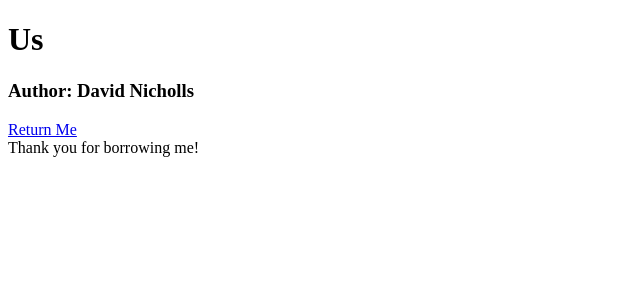
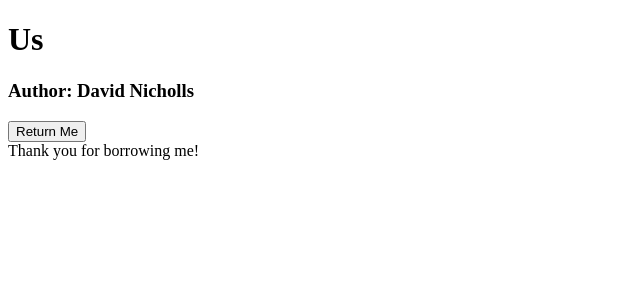
Before and after one commit to orlasinclair/library-django-project, a Django app: page /2/ in a window 1280 px wide. Shown: the part 44-344 px from the top of the page, without its empty margins (0-640 px from the left). Run offline with Django 4.2, Linux system fonts and the light colour scheme; a user stored in the database is signed in; data comes from the database, SQL or seed files in the repository; both versions use the stored data as it was after the commit.

Commit message:
fixed typo

```diff
--- a/project_library/library/templates/book.html
+++ b/project_library/library/templates/book.html
@@ -14,7 +14,7 @@
             {% if not book.borrower %}
             <input class="button" type="submit" value="Borrow me!">
             {% elif book.borrower == user %}
-            <a href="{% url 'library-return' book_id=book.id%}"><buttun>Return Me</buttun></a>
+            <button><a href="{% url 'library-return' book_id=book.id%}" style="text-decoration: none; color: black;">Return Me</a></button>
             {% else %}
             <input class="button" type="submit" disabled='true' value="all ready borrowed">
             {% endif %}
```
Also changed, not shown: project_library/db.sqlite3.
